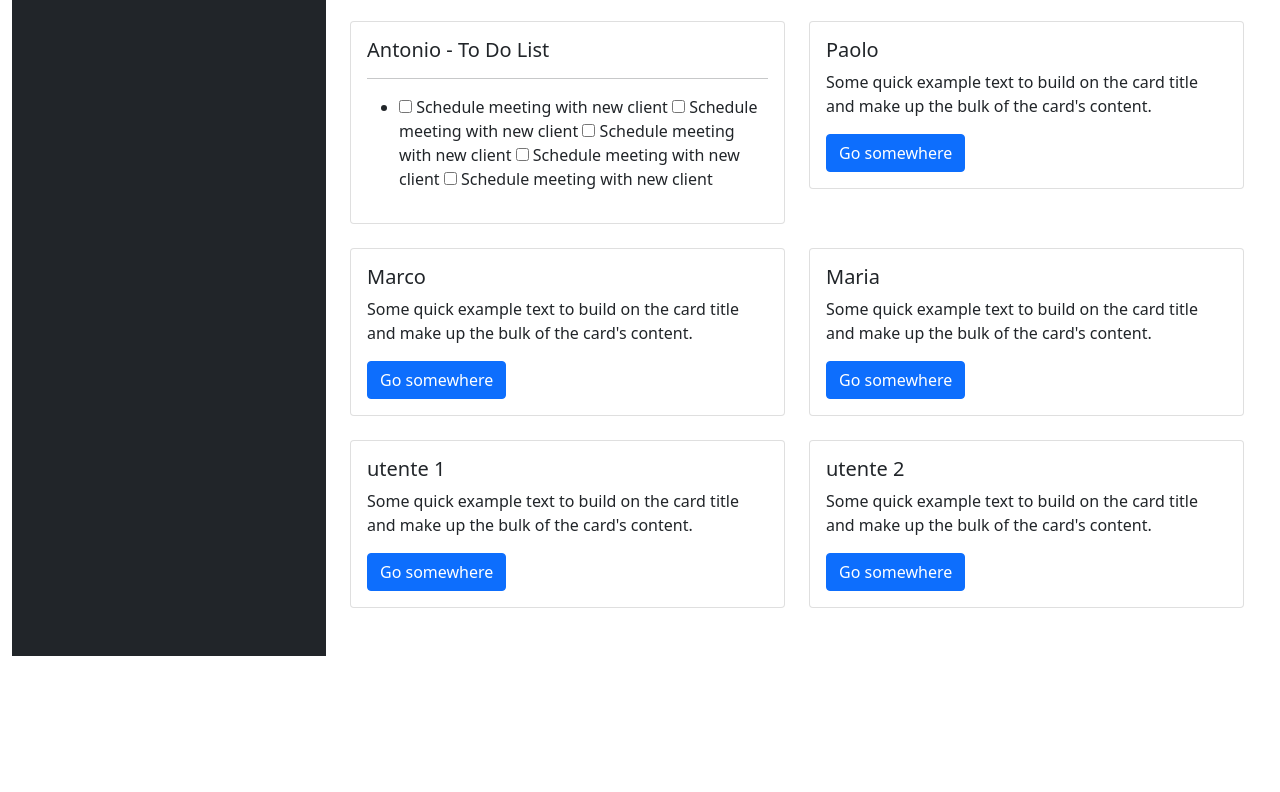
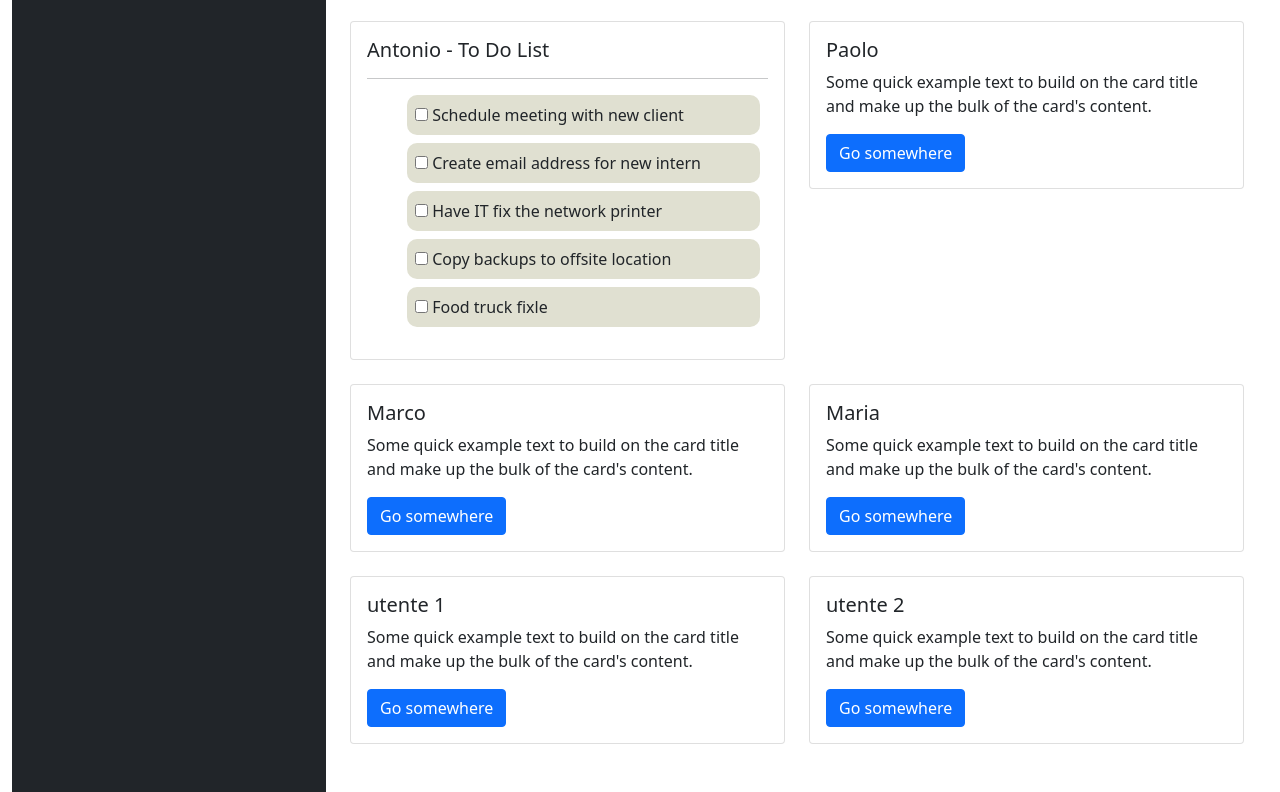
Before and after one commit to fabiofolgori/musa-dashboard, a website: page index.html in a window 1280 px wide. Shown: the part 1217-2009 px from the top of the page. Before the commit the page ends 1873 px from the top, so only its background shows below. Drawn offline with nearby package versions, Linux system fonts and the light colour scheme.

Commit message:
lista completata

```diff
--- a/index.html
+++ b/index.html
@@ -77,14 +77,22 @@
                                 <div class="card-body">
                                     <h5 class="card-title">Antonio - To Do List</h5>
                                     <hr>
-                                    <div id="lista" class="">
-                                        <ul>
-                                            <li>
+                                    <div id="lista">
+                                        <ul style="list-style: none;">
+                                            <li style="border-radius: 10px; background: #e0e0d1; padding:0.5rem; margin: 0.5rem;">
                                                 <input type="checkbox"> Schedule meeting with new client
-                                                <input type="checkbox"> Schedule meeting with new client
-                                                <input type="checkbox"> Schedule meeting with new client
-                                                <input type="checkbox"> Schedule meeting with new client
-                                                <input type="checkbox"> Schedule meeting with new client
+                                            </li>
+                                            <li style="border-radius: 10px; background: #e0e0d1; padding:0.5rem; margin: 0.5rem;">
+                                                <input type="checkbox"> Create email address for new intern
+                                            </li>
+                                            <li style="border-radius: 10px; background: #e0e0d1; padding:0.5rem; margin: 0.5rem;">
+                                                <input type="checkbox"> Have IT fix the network printer
+                                            </li>
+                                            <li style="border-radius: 10px; background: #e0e0d1; padding:0.5rem; margin: 0.5rem;">
+                                                <input type="checkbox"> Copy backups to offsite location
+                                            </li>
+                                            <li style="border-radius: 10px; background: #e0e0d1; padding:0.5rem; margin: 0.5rem;">
+                                                <input type="checkbox"> Food truck fixle
                                             </li>
                                         </ul>
                                     </div>
```
